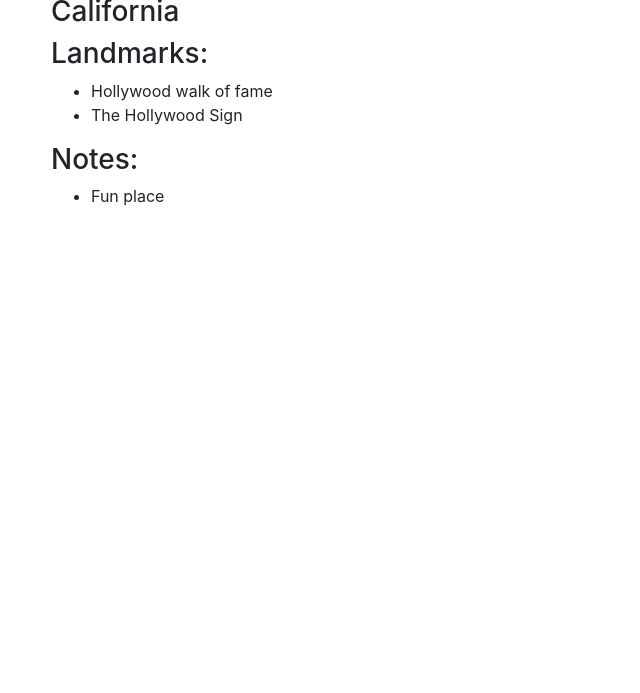
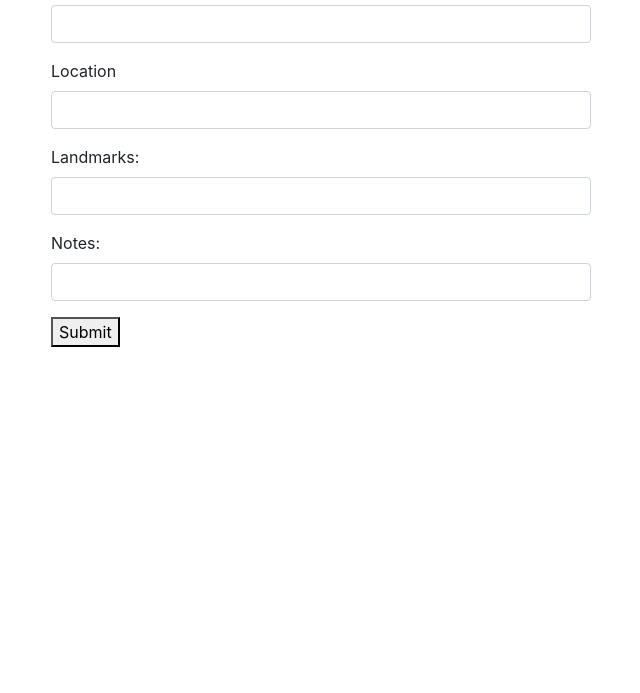
Before and after one commit to gold-mir/places-tracker, a plain HTML site: page index.html in a window 1280 px wide. Shown: the part 107-800 px from the top of the page, without its empty margins (34-674 px from the left). Drawn offline with Linux system fonts and the light colour scheme.

Commit message:
add form and submit button

```diff
--- a/index.html
+++ b/index.html
@@ -10,6 +10,31 @@
   <body>
     <div class="container">
       <h1>The Places You've Been</h1>
+      <br>
+      <div class="row">
+        <div class="col-md-6">
+          <form id="places-input">
+            <div class="form-group">
+              <label for="name-of-place">Name</label>
+              <input type="text" class="form-control" id="name-of-place">
+            </div>
+            <div class="form-group">
+              <label for="location-of-place">Location</label>
+              <input type="text" class="form-control" id="location-of-place">
+            </div>
+            <div class="form-group">
+              <label for="landmarks-of-place">Landmarks:</label>
+              <input type="text" class="form-control" id="landmarks-of-place">
+            </div>
+            <div class="form-group">
+              <label for="notes-of-place">Notes:</label>
+              <input type="text" class="form-control" id="notes-of-place">
+            </div>
+
+            <button type="submit" name="button">Submit</button>
+          </form>
+        </div>
+        <div class="col-md-6">
           <div class="place-display">
             <h2>Name</h2>
             <h3>Location</h3>
@@ -23,5 +48,7 @@
             </ul>
           </div>
         </div>
+      </div>
+    </div>
   </body>
 </html>
--- a/js/scripts.js
+++ b/js/scripts.js
@@ -1,5 +1,5 @@
 // CONSTRUCTOR
-function Place (name, location, landmarks){
+function Place (name, location){
   this.name = name;
   this.location = location;
   this.landmarks = [];
@@ -10,6 +10,8 @@ function Place (name, location, landmarks){
 var losAngeles = new Place("Los Angeles", "California");
 losAngeles.landmarks.push("Hollywood walk of fame", "The Hollywood Sign");
 losAngeles.notes.push("Fun place");
+
+
 
 //FRONT-END LOGIC
 //create a function to display information about Place
@@ -22,9 +24,17 @@ function displayPlaceInfo(place){
   place.notes.forEach(function(item){ // create a forEach function to loop over the notes array
     $(".place-display ul:last-of-type").append("<li>" + item + "</li>");// and add the items to the notes ul (last-of-type since we don't have a 3rd <ul>)in a list
   });
+  $(".place-display").show();
 }
 
 $(document).ready(function(){
-  displayPlaceInfo(losAngeles); //calls the losAngeles object
-  $(".place-display").show(); //displays info about the losAngeles object
+  $("form#places-input").submit(function(event){
+    event.preventDefault();
+    var name = $("#name-of-place").val();
+    var location = $("#location-of-place").val();
+
+    var place2 = new Place(name, location);
+    displayPlaceInfo(place2);
+    });
+  //displayPlaceInfo(losAngeles); //calls the losAngeles object
 });
```
Lines whose indentation alone changed are shown as unchanged.
